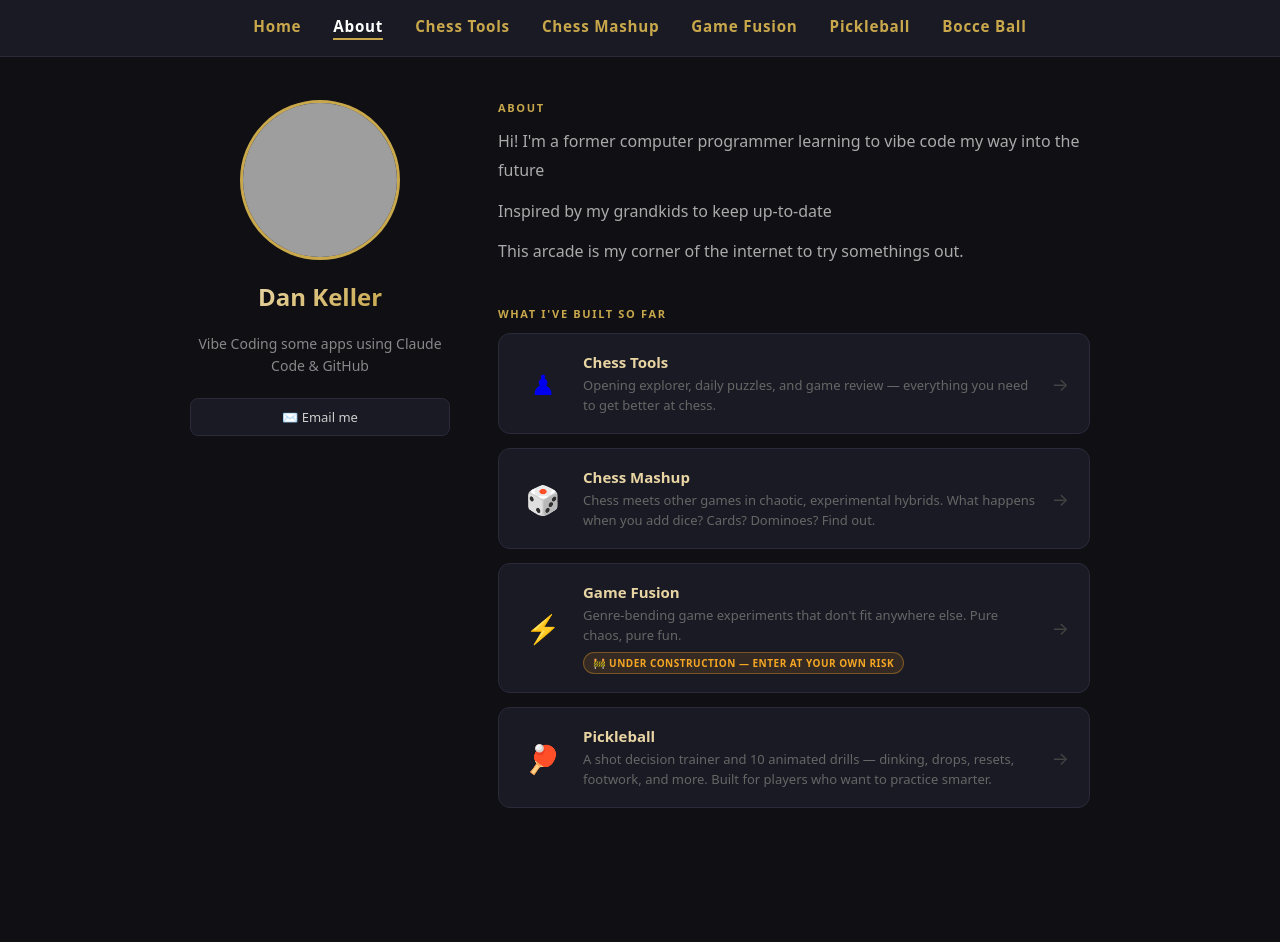
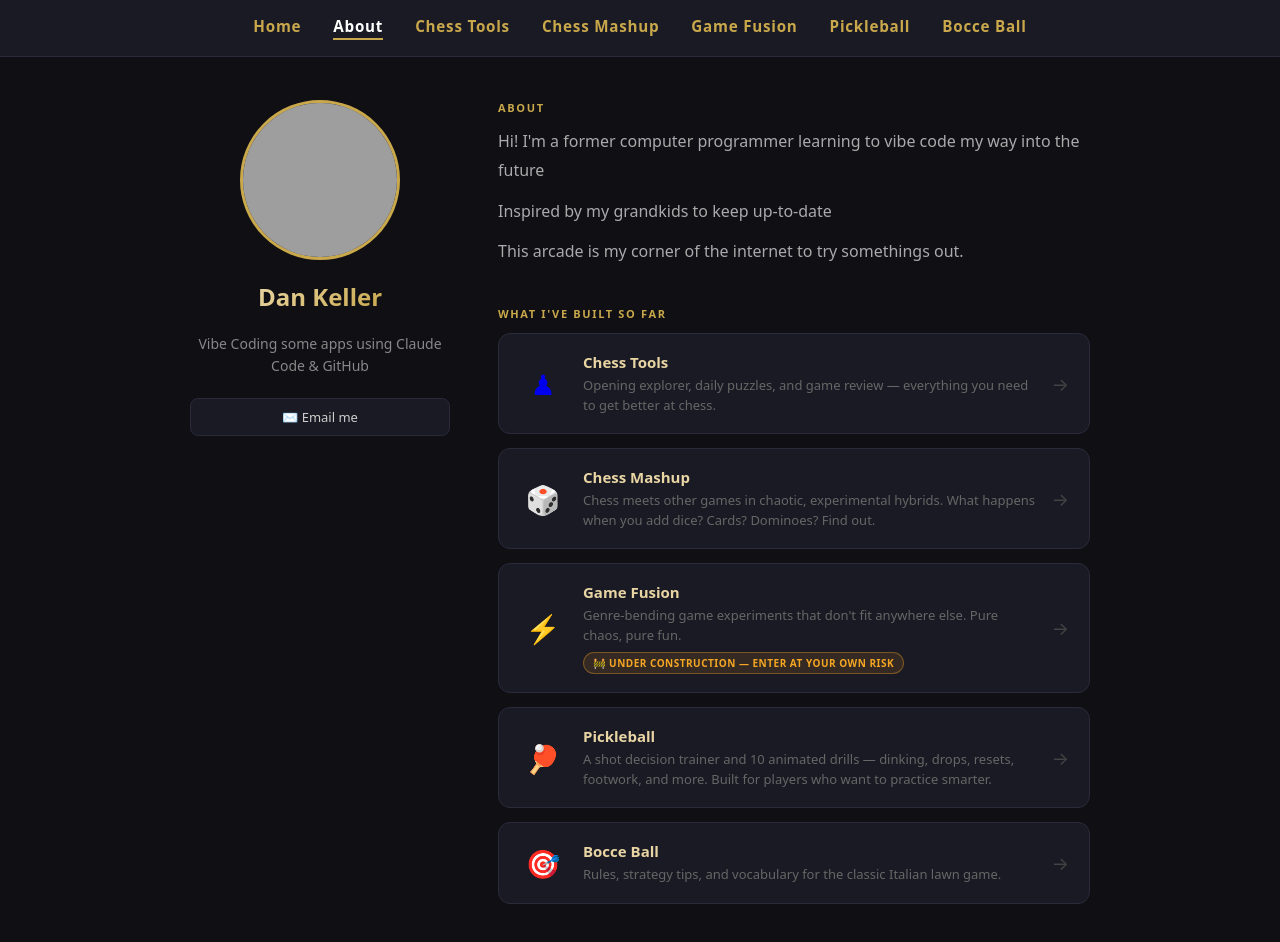
Before and after one commit to djk321/my-page, a plain HTML site: page about.html in a window 1280 px wide. Before the commit the page ends 868 px from the top, so only its background shows below. Drawn offline with Linux system fonts and the light colour scheme; grey boxes are pictures that could not be loaded.

Commit message:
add card in About Page

```diff
--- a/about.html
+++ b/about.html
@@ -309,6 +309,15 @@
               <div class="project-arrow">→</div>
             </a>
 
+            <a class="project-card" href="bocce/rules.html">
+              <div class="project-icon">🎯</div>
+              <div class="project-info">
+                <div class="project-name">Bocce Ball</div>
+                <div class="project-desc">Rules, strategy tips, and vocabulary for the classic Italian lawn game.</div>
+              </div>
+              <div class="project-arrow">→</div>
+            </a>
+
           </div>
         </div>
 
```
